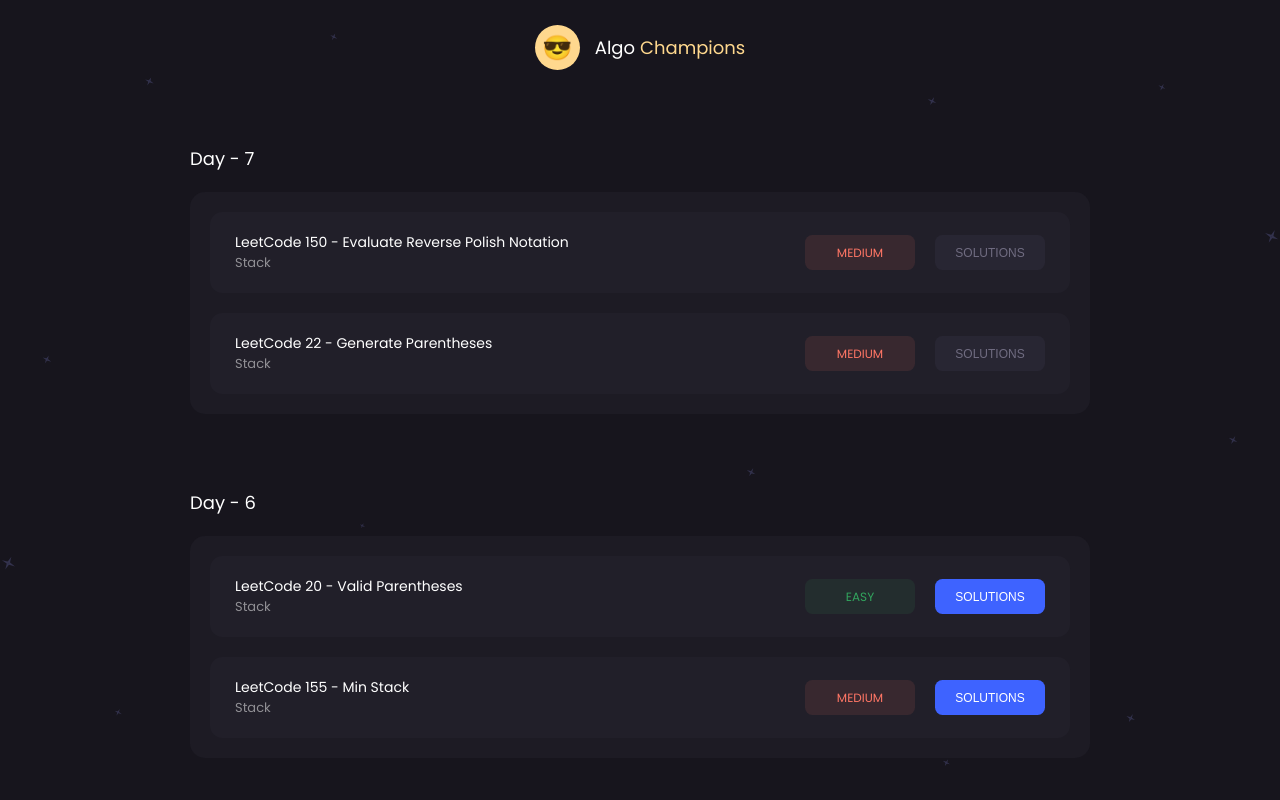
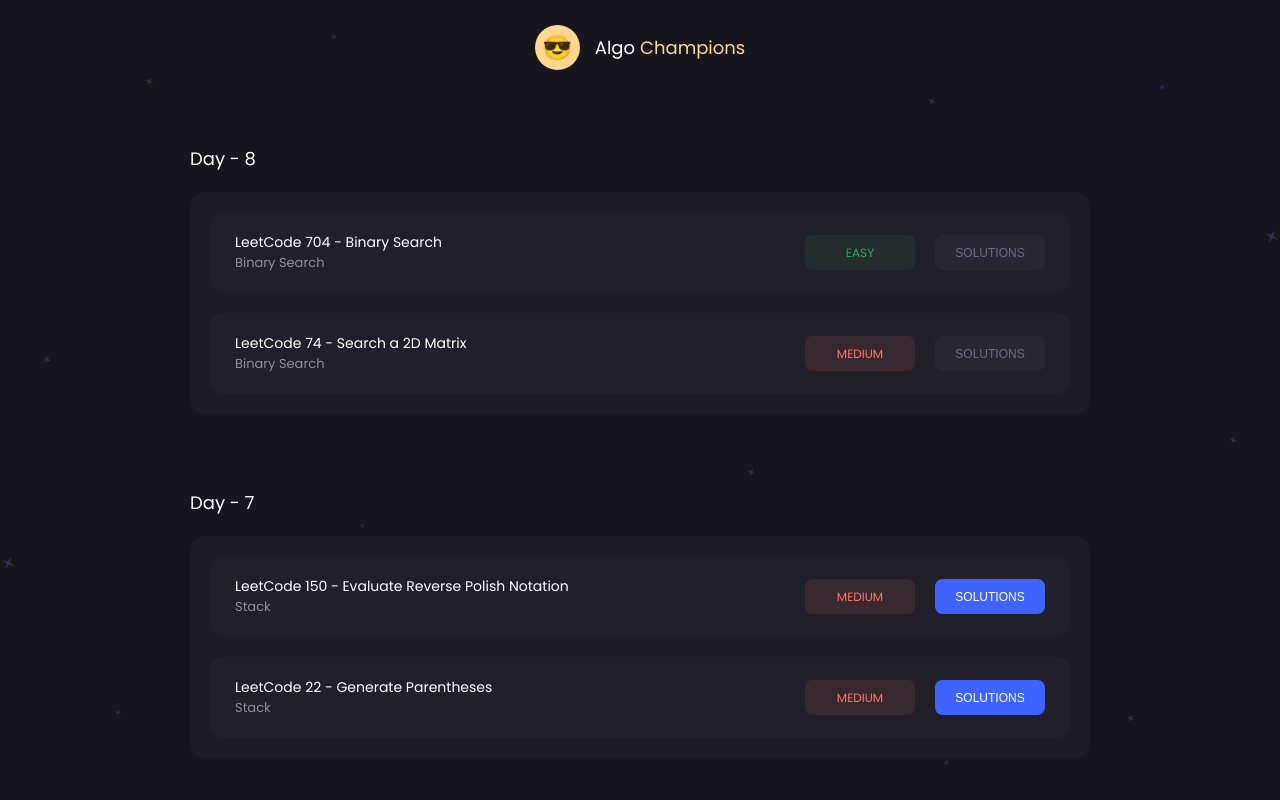
Before and after one commit to canberkkkkk/algo-champions, a React (Create React App) app: page / in a window 1280 px wide. Shown: the top 800 px of the page. Built offline with nearby package versions, Linux system fonts and the light colour scheme.

Commit message:
feat(algo-champions): add day-8 problems and day-7 solutions

```diff
--- a/src/constants.js
+++ b/src/constants.js
@@ -1,4 +1,23 @@
 export const QUESTION_BUNDLES = [
+  {
+    date: "Day - 8",
+    questions: [
+      {
+        name: "LeetCode 704 - Binary Search",
+        link: "https://leetcode.com/problems/binary-search/",
+        type: "Binary Search",
+        difficulty: "Easy",
+        solutions: null,
+      },
+      {
+        name: "LeetCode 74 - Search a 2D Matrix",
+        link: "https://leetcode.com/problems/search-a-2d-matrix/",
+        type: "Binary Search",
+        difficulty: "Medium",
+        solutions: null,
+      },
+    ],
+  },
   {
     date: "Day - 7",
     questions: [
@@ -7,14 +26,20 @@ export const QUESTION_BUNDLES = [
         link: "https://leetcode.com/problems/evaluate-reverse-polish-notation/",
         type: "Stack",
         difficulty: "Medium",
-        solutions: null,
+        solutions: {
+          Java: "https://leetcode.com/problems/evaluate-reverse-polish-notation/solutions/3466438/java-solution/",
+          "C++": "https://leetcode.com/submissions/detail/940728527/",
+        },
       },
       {
         name: "LeetCode 22 - Generate Parentheses",
         link: "https://leetcode.com/problems/generate-parentheses/",
         type: "Stack",
         difficulty: "Medium",
-        solutions: null,
+        solutions: {
+          Java: "https://leetcode.com/problems/generate-parentheses/solutions/3466411/java-solution/",
+          "C++": "https://leetcode.com/submissions/detail/940741165/",
+        },
       },
     ],
   },
```
